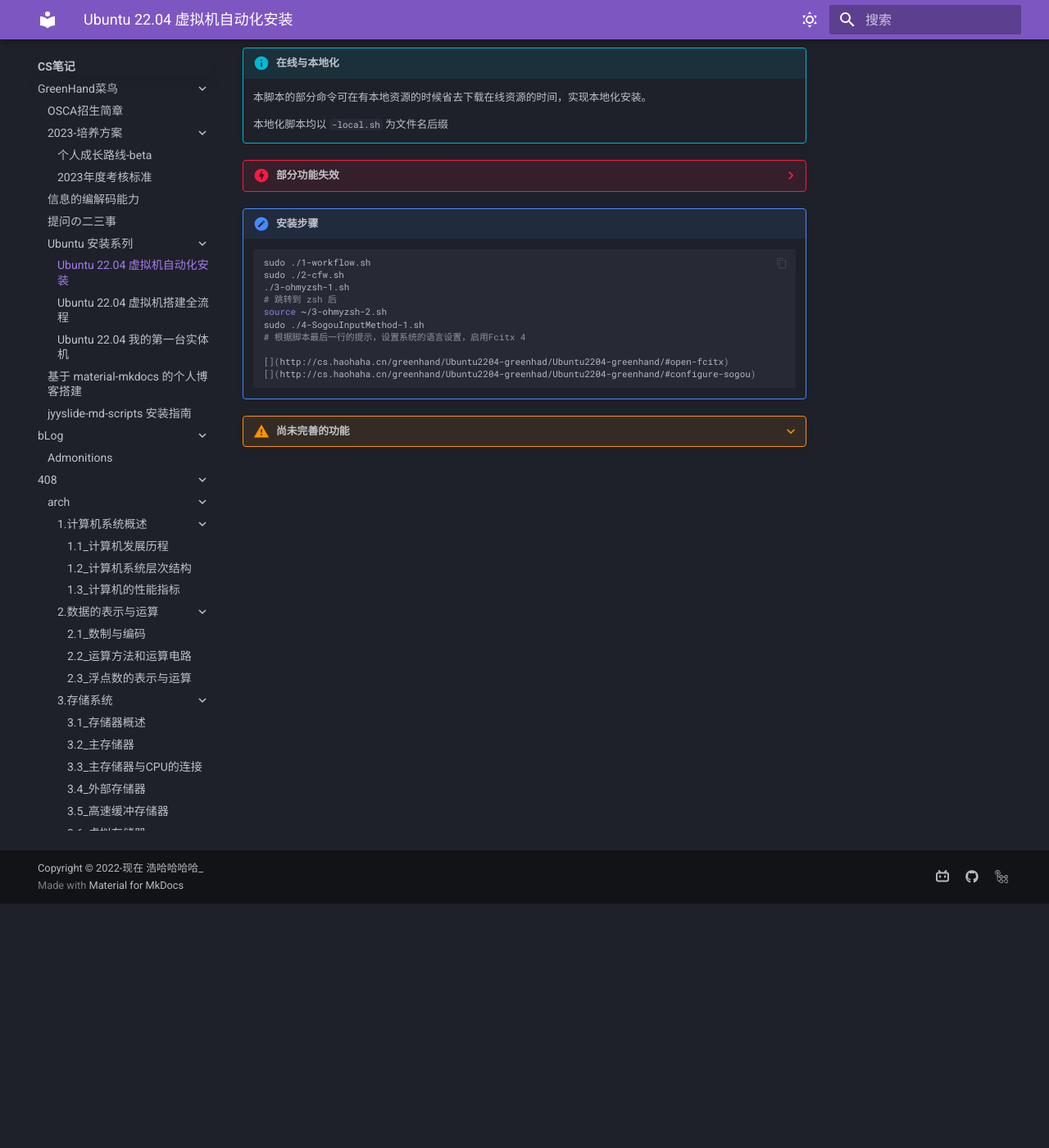
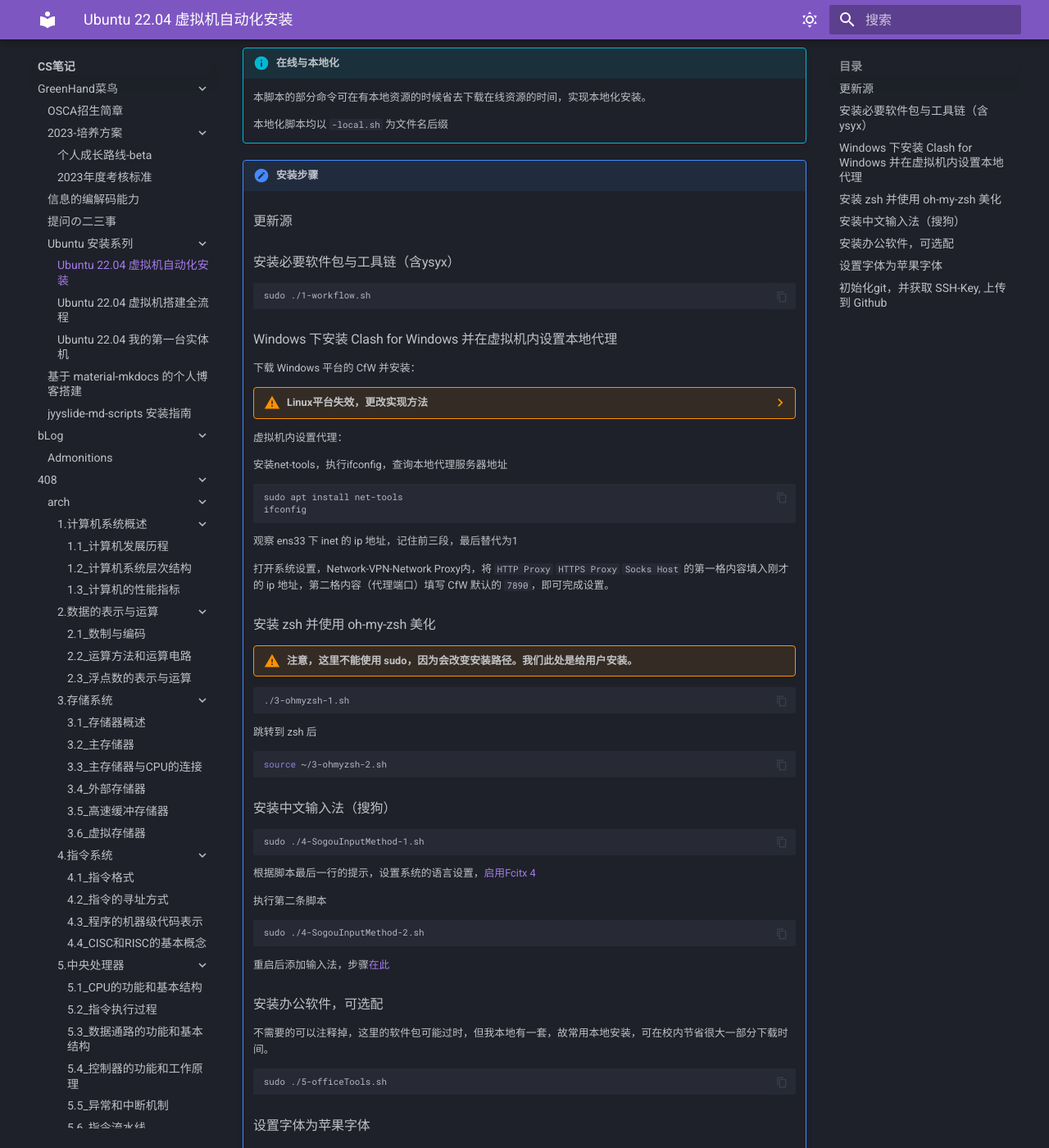
Before and after one commit to Haohahahaha/cs, an MkDocs documentation site: the page built from docs/greenhand/initializer-ubuntu2204/install.md, in a window 1280 px wide and 1400 px high, scrolled down 298 px. Shown: the whole window at 82% size. Built offline with MkDocs 1.6.1 and Material for MkDocs 9.7.7, drawn with Linux system fonts in a browser that asks for light colours; some of the changed text lies outside the part shown.

Commit message:
2023-12-13_08:50:47 update

````diff
--- a/docs/greenhand/initializer-ubuntu2204/install.md
+++ b/docs/greenhand/initializer-ubuntu2204/install.md
@@ -12,24 +12,93 @@
 
 	本地化脚本均以 `-local.sh` 为文件名后缀
 
-??? danger "部分功能失效"
+!!! note "安装步骤"
 
-	Clash for Windows 已停止维护，所以我已经将在线下载的地址改为我提供的原版安装包（位于 cs/greenhand/Ubuntu2204-greenhand/ ）
+	### 更新源
 
-!!! note "安装步骤"
+	### 安装必要软件包与工具链（含ysyx）
 
 	```bash
 	sudo ./1-workflow.sh
-	sudo ./2-cfw.sh
-	./3-ohmyzsh-1.sh
-	# 跳转到 zsh 后
-	source ~/3-ohmyzsh-2.sh
-	sudo ./4-SogouInputMethod-1.sh
-	# 根据脚本最后一行的提示，设置系统的语言设置，启用Fcitx 4
-
-	[](http://cs.haohaha.cn/greenhand/Ubuntu2204-greenhad/Ubuntu2204-greenhand/#open-fcitx)
-	[](http://cs.haohaha.cn/greenhand/Ubuntu2204-greenhad/Ubuntu2204-greenhand/#configure-sogou)
-
 	```
 
+	### Windows 下安装 Clash for Windows 并在虚拟机内设置本地代理
+
+	下载 Windows 平台的 CfW 并安装：
+
+	??? warning "Linux平台失效，更改实现方法"
+
+		Clash for Windows 已停止维护，所以我已经将在线下载的地址改为我提供的 Windows 原版安装包（位于 cs/greenhand/Ubuntu2204-greenhand/ ）
+
+	虚拟机内设置代理：
+
+	安装net-tools，执行ifconfig，查询本地代理服务器地址
+
+	```bash
+	sudo apt install net-tools
+	ifconfig
+	```
+
+	观察 ens33 下 inet 的 ip 地址，记住前三段，最后替代为1
+
+	打开系统设置，Network-VPN-Network Proxy内，将 `HTTP Proxy` `HTTPS Proxy` `Socks Host` 的第一格内容填入刚才的 ip 地址，第二格内容（代理端口）填写 CfW 默认的 `7890`，即可完成设置。
+
+	### 安装 zsh 并使用 oh-my-zsh 美化
+
+	!!! warning "注意，这里不能使用 sudo，因为会改变安装路径。我们此处是给用户安装。"
+
+	```bash
+	./3-ohmyzsh-1.sh
+	```
+
+	跳转到 zsh 后
+
+	```zsh
+	source ~/3-ohmyzsh-2.sh
+	```
+
+	### 安装中文输入法（搜狗）
+
+	```bash
+	sudo ./4-SogouInputMethod-1.sh
+	```
+
+	根据脚本最后一行的提示，设置系统的语言设置，[启用Fcitx 4](http://cs.haohaha.cn/greenhand/Ubuntu2204-greenhad/Ubuntu2204-greenhand/#open-fcitx)
+
+	执行第二条脚本
+
+	```bash
+	sudo ./4-SogouInputMethod-2.sh
+	```
+
+	重启后添加输入法，步骤[在此](http://cs.haohaha.cn/greenhand/Ubuntu2204-greenhad/Ubuntu2204-greenhand/#configure-sogou)
+
+	### 安装办公软件，可选配
+
+	不需要的可以注释掉，这里的软件包可能过时，但我本地有一套，故常用本地安装，可在校内节省很大一部分下载时间。
+
+	```bash
+	sudo ./5-officeTools.sh
+	```
+
+	### 设置字体为苹果字体
+
+	这个也是包含了本地包才能执行，主要资源在 `resources/` 目录下。
+
+	也可以自行创建 `./resources/fonts/` 文件夹，自行上网寻找资源，将苹方字体的所有 `.ttf` 文件放入即可。
+
+	```bash
+	sudo ./6-fonts.sh
+	```
+
+	### 初始化git，并获取 SSH-Key, 上传到 Github
+
+	```bash
+	./7-ssh-github.sh
+	```
+
+	之后请按[此步骤](https://cs.haohaha.cn/greenhand/Blog-intialization/blog-init/#ssh-key-github)进行Github的配置。
+
 ???+ warning "尚未完善的功能"
+
+	一键全自动安装，限于技术实力，目前还没有开发完成。本安装教程为辅助说明文档，当开发完成后将会优化。
````
